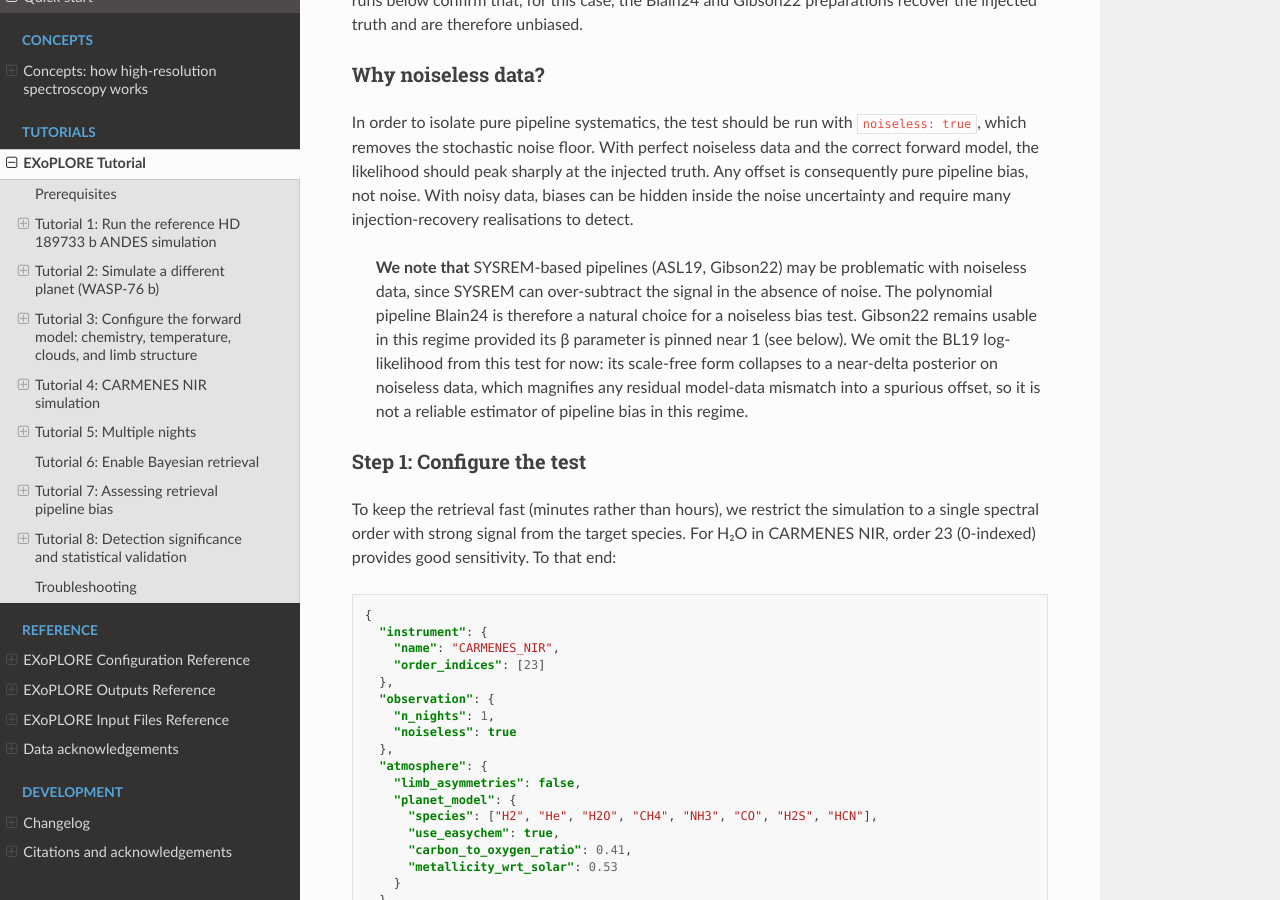
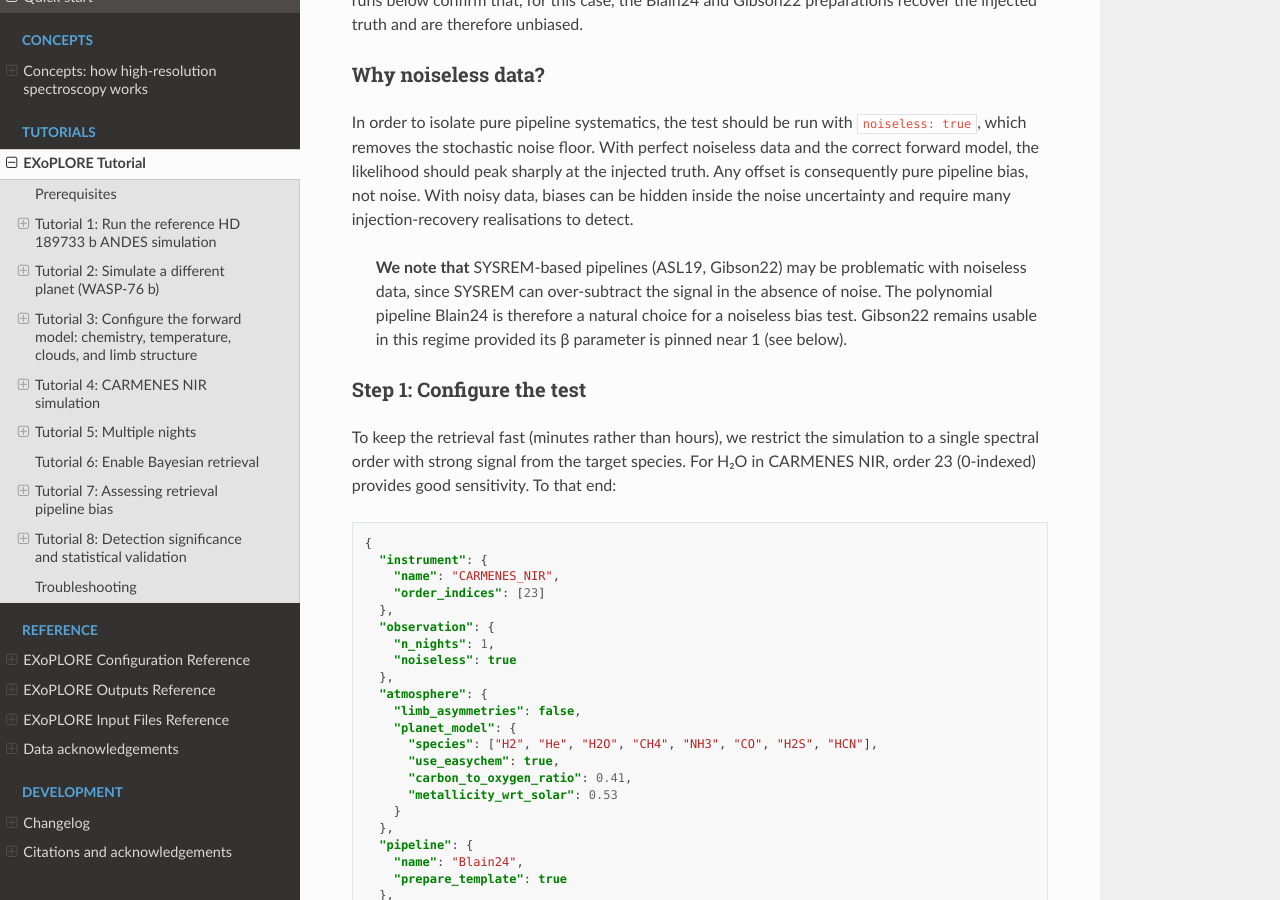
Before and after one commit to asanchezlopezIAA/EXoPLORE, a Sphinx documentation site: the page built from docs/tutorial.md, in a window 1280 px wide and 900 px high, scrolled down 28293 px. Built offline with Sphinx 7.4.7 and the Read the Docs theme 3.1.0, drawn with Linux system fonts in a browser that asks for light colours; some of the changed text lies outside the part shown.

Commit message:
Tutorial 7: remove commentary on the omitted log-likelihood

```diff
--- a/docs/tutorial.md
+++ b/docs/tutorial.md
@@ -740,7 +740,7 @@
 
 In order to isolate pure pipeline systematics, the test should be run with `noiseless: true`, which removes the stochastic noise floor. With perfect noiseless data and the correct forward model, the likelihood should peak sharply at the injected truth. Any offset is consequently pure pipeline bias, not noise. With noisy data, biases can be hidden inside the noise uncertainty and require many injection-recovery realisations to detect.
 
-> **We note that** SYSREM-based pipelines (ASL19, Gibson22) may be problematic with noiseless data, since SYSREM can over-subtract the signal in the absence of noise. The polynomial pipeline Blain24 is therefore a natural choice for a noiseless bias test. Gibson22 remains usable in this regime provided its β parameter is pinned near 1 (see below). We omit the BL19 log-likelihood from this test for now: its scale-free form collapses to a near-delta posterior on noiseless data, which magnifies any residual model-data mismatch into a spurious offset, so it is not a reliable estimator of pipeline bias in this regime.
+> **We note that** SYSREM-based pipelines (ASL19, Gibson22) may be problematic with noiseless data, since SYSREM can over-subtract the signal in the absence of noise. The polynomial pipeline Blain24 is therefore a natural choice for a noiseless bias test. Gibson22 remains usable in this regime provided its β parameter is pinned near 1 (see below).
 
 ### Step 1: Configure the test
 
@@ -822,7 +822,7 @@
 :::{figure} figures/tutorial_retrieval_bias_corner.png
 :width: 90%
 :align: center
-Posterior probability distributions for the retrieved atmospheric parameters of HD 189733 b (CARMENES NIR, order 23, noiseless simulation), obtained with the log-likelihood formulations of Blain et al. (2024; red) and Gibson et al. (2022; green) using nested sampling with 200 live points. Gibson et al. (2022) includes the additional noise-scaling parameter β, shown in the bottom row and column; β is pinned near 1 via an informative prior [0.999, 1.001] (see below), and its truth line is omitted since it is fixed by construction. Contours enclose the 68 and 95 per cent credible regions. Black dashed lines mark the injected truth values (log₁₀(X<sub>H₂O</sub>) = -3.0, K<sub>P</sub> = 149.4 km s<sup>-1</sup>, T<sub>eq</sub> = 1170 K, v<sub>rest</sub> = 0 km s<sup>-1</sup>). Both formulations recover all truth values within 1 to 2σ. The BL19 log-likelihood is omitted from this noiseless test (see the note above).
+Posterior probability distributions for the retrieved atmospheric parameters of HD 189733 b (CARMENES NIR, order 23, noiseless simulation), obtained with the log-likelihood formulations of Blain et al. (2024; red) and Gibson et al. (2022; green) using nested sampling with 200 live points. Gibson et al. (2022) includes the additional noise-scaling parameter β, shown in the bottom row and column; β is pinned near 1 via an informative prior [0.999, 1.001] (see below), and its truth line is omitted since it is fixed by construction. Contours enclose the 68 and 95 per cent credible regions. Black dashed lines mark the injected truth values (log₁₀(X<sub>H₂O</sub>) = -3.0, K<sub>P</sub> = 149.4 km s<sup>-1</sup>, T<sub>eq</sub> = 1170 K, v<sub>rest</sub> = 0 km s<sup>-1</sup>). Both formulations recover all truth values within 1 to 2σ.
 :::
 
 Once you have run the two retrievals, the overlay corner plot can be generated with:
```
